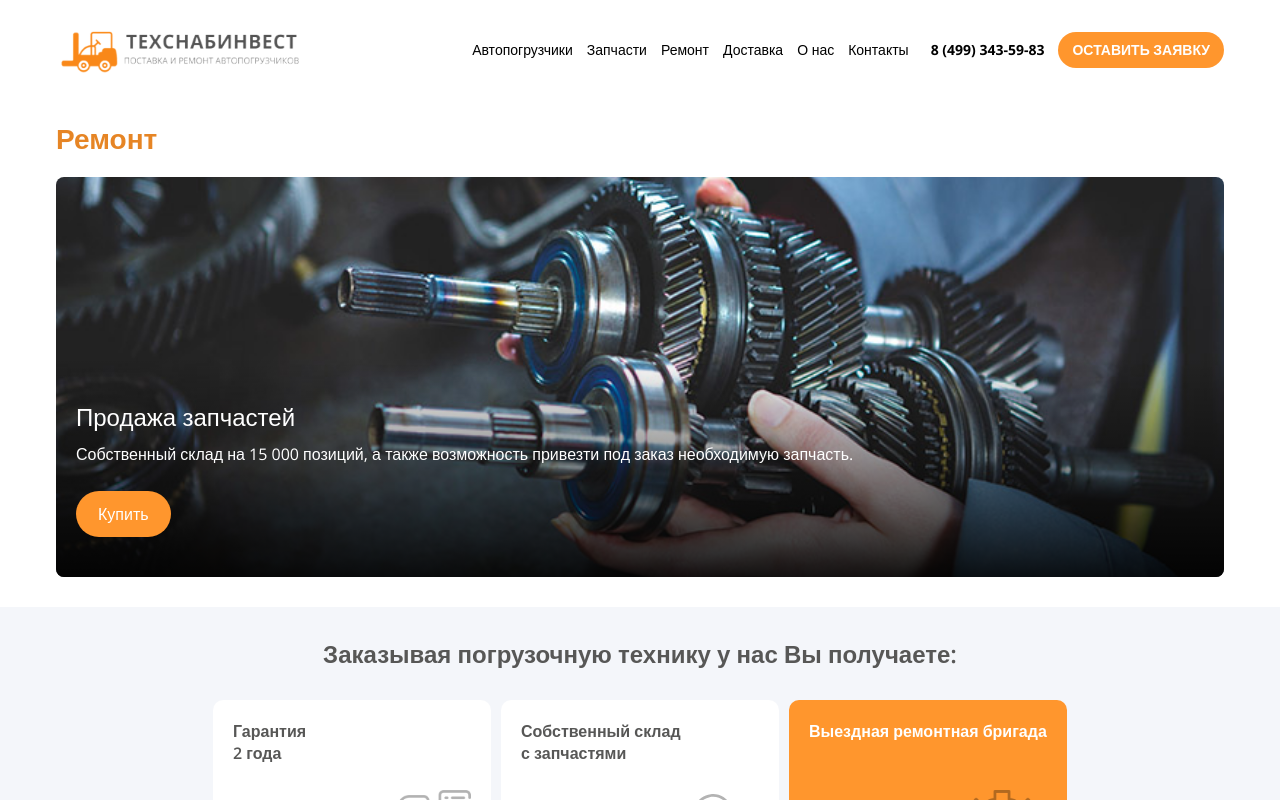
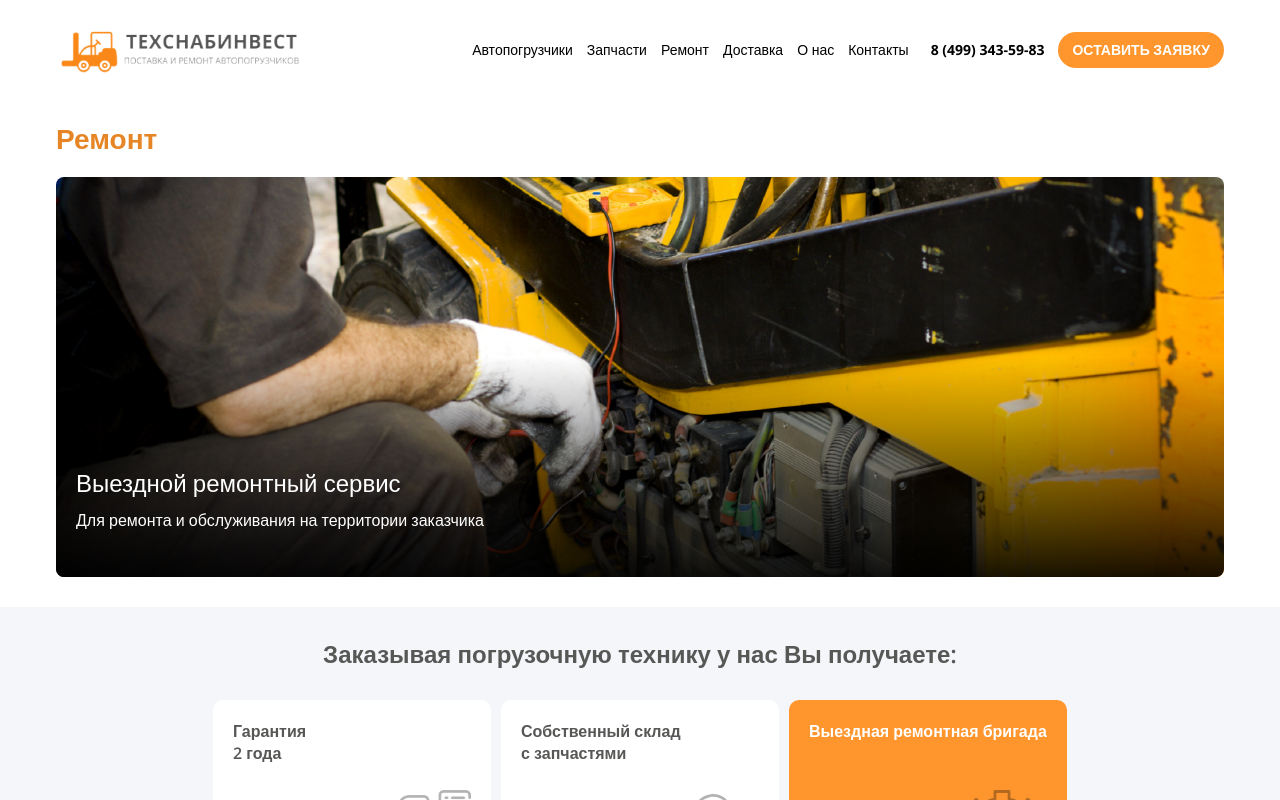
Before and after one commit to mascarponeee/techsnabinvest-website, a React (Create React App) app in the folder client/: page /repair in a window 1280 px wide. Shown: the top 800 px of the page. Built offline with nearby package versions, Linux system fonts and the light colour scheme.

Commit message:
added banner component to pages

```diff
--- /dev/null
+++ b/client/src/components/Banner.jsx
@@ -0,0 +1,21 @@
+import "../styles/banner.css"
+import SliderImg from "../assets/slider/slider-3.jpg"
+import '../styles/animatedSlider.css'
+import { NavLink } from 'react-router-dom';
+
+export default function Banner(props) {
+  return (
+    <section className="container">
+      <div className="banner">
+        <img src={props.img.path} alt="" className="banner__img"/>
+        <div className="banner__description">
+          <h1 className="banner__description_title">{props.description}</h1>
+          <p className="banner__description_body">{props.body}</p>
+          {props.button &&  <NavLink to={props.button.path} className="banner__description_btn">
+          {props.button.text}
+          </NavLink>}
+        </div>
+      </div>
+    </section>
+  )
+}
--- a/client/src/pages/Parts.jsx
+++ b/client/src/pages/Parts.jsx
@@ -1,5 +1,6 @@
 import Form from "../components/Form"
-import AnimatedSlider from "../components/AnimatedSlider"
+import Banner from "../components/Banner"
+import BannerIMG from "../assets/parts/banner_parts.jpg"
 import '../styles/parts.css'
 
 function Parts() {
@@ -27,7 +28,11 @@
       <div className='container'>
         <h1 className="page_title">Запчасти</h1>
       </div>
-      <AnimatedSlider />
+      <Banner
+        img = {{ path: BannerIMG}}
+        description = "Заказ сделать очень просто"
+        body = "Просто следуйте инструкции ниже"
+         />
       <div className="bgd-highlight">
         <div className="container">
           <section className="parts-info">
--- a/client/src/pages/Repair.jsx
+++ b/client/src/pages/Repair.jsx
@@ -1,7 +1,8 @@
-import AnimatedSlider from "../components/AnimatedSlider"
+import Banner from "../components/Banner"
 import Advantages from "../components/Advantages"
 import Form from "../components/Form"
 import '../styles/repair.css'
+import BannerIMG from "../assets/repair/banner_repair.jpg"
 
 
 function Repair() {
@@ -10,7 +11,11 @@
       <div className='container'>
         <h1 className="page_title">Ремонт</h1>
       </div>
-      <AnimatedSlider />
+      <Banner
+        img = {{ path: BannerIMG}}
+        description = "Выездной ремонтный сервис"
+        body = "Для ремонта и обслуживания на территории заказчика"
+         />
       <Advantages />
       <div className="container">
         <section className="repair-info">
--- /dev/null
+++ b/client/src/styles/banner.css
@@ -0,0 +1,52 @@
+.banner {
+  position: relative;
+  width: 100%;
+  height: 400px;
+  border-radius: 8px;
+  overflow: hidden;
+  margin-bottom: 30px;
+}
+
+.banner__img {
+  width: 100%;
+  height: 100%;
+  object-fit: cover;
+}
+
+.banner__description {
+  padding: 20px 20px 40px;
+  position: absolute;
+  left: 0;
+  right: 0;
+  bottom: 0;
+  height: 220px;
+  background-image:linear-gradient(180deg, rgba(0, 0, 0, 0) 0%, rgba(0, 0, 0, 0.9) 100%);
+  display: flex;
+  flex-direction: column;
+  justify-content: flex-end;
+  color: white;
+}
+
+.banner__description_title {
+  font-size: 1.5rem;
+  margin-bottom: 10px;
+  font-weight: 500;
+}
+
+.banner__description_body {
+  font-size: 1rem;
+  font-weight: 400;
+  margin-bottom: 6px;
+}
+
+.banner__description_btn {
+  cursor: pointer;
+  margin-top: 20px;
+  padding: 12px 22px;
+  font-weight: 500;
+  font-size: 1rem;
+  border-radius: 30px;
+  color: white;
+  background-color: var(--main-color);
+  width: fit-content;
+}
```
Also changed, not shown: client/src/assets/parts/banner_parts.jpg (added), client/src/assets/repair/banner_repair.jpg (added).
